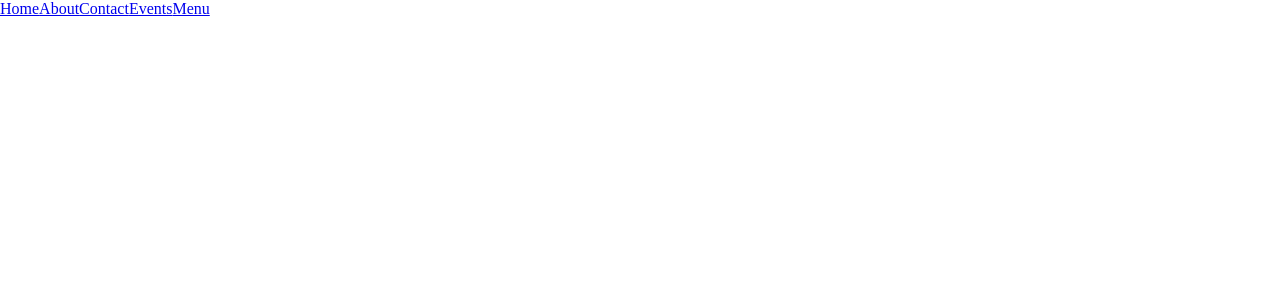
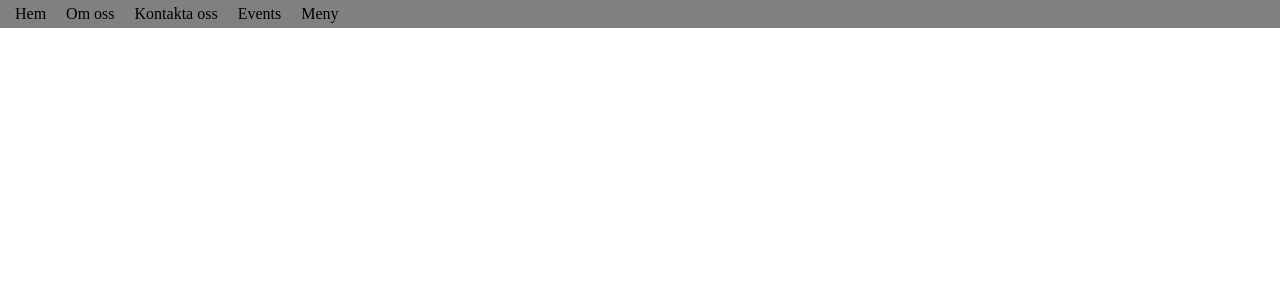
Before and after one commit to Cleanly1/gundla, a Next.js app: page /about in a window 1280 px wide. Shown: the top 300 px of the page. Built offline with nearby package versions, Linux system fonts and the light colour scheme.

Commit message:
made export deafult for pages be universal and added nav

```diff
--- a/components/layout.js
+++ b/components/layout.js
@@ -1,36 +1,26 @@
 import Link from "next/link";
 import Head from "next/head";
+import Navigation from "./navigation";
+import MobileNav from "./mobileNav";
 
-export default function Layout(props, { children }) {
+function Layout(props, { children }) {
 	return (
 		<main>
 			<Head>
 				<title>{props.title || "Gundla"}</title>
 			</Head>
-			<nav>
-				<Link href="/">
-					<a>Home</a>
-				</Link>
-				<Link href="about">
-					<a>About</a>
-				</Link>
-				<Link href="contact">
-					<a>Contact</a>
-				</Link>
-				<Link href="events">
-					<a>Events</a>
-				</Link>
-				<Link href="menu">
-					<a>Menu</a>
-				</Link>
-			</nav>
+			<Navigation />
+			<MobileNav />
 			<div>{children}</div>
 			<style jsx global>{`
 				* {
 					margin: 0;
 					padding: 0;
+					overflow: hidden;
 				}
 			`}</style>
 		</main>
 	);
 }
+
+export default Layout;
--- /dev/null
+++ b/components/mobileNav.js
@@ -0,0 +1,61 @@
+import Link from "next/link";
+import styled from "styled-components";
+
+const Nav = styled.nav`
+	display: none;
+	flex-flow: row nowrap;
+	background-color: gray;
+	padding: 5px;
+
+	& a {
+		text-decoration: none;
+		color: black;
+		margin: 0 10px;
+	}
+
+	& div {
+		display: none;
+		position: absolute;
+		flex-flow: column nowrap;
+		background-color: grey;
+		top: 0;
+		left: 100vw;
+		height: 100vh;
+		width: 100vw;
+	}
+
+	@media (max-width: 600px) {
+		display: flex;
+
+		& div {
+			display: flex;
+		}
+	}
+`;
+
+function MobileNav() {
+	return (
+		<Nav>
+			<button>|||</button>
+			<div>
+				<Link href="/">
+					<a>Hem</a>
+				</Link>
+				<Link href="about">
+					<a>Om oss</a>
+				</Link>
+				<Link href="contact">
+					<a>Kontakta oss</a>
+				</Link>
+				<Link href="events">
+					<a>Events</a>
+				</Link>
+				<Link href="menu">
+					<a>Meny</a>
+				</Link>
+			</div>
+		</Nav>
+	);
+}
+
+export default MobileNav;
--- /dev/null
+++ b/components/navigation.js
@@ -0,0 +1,43 @@
+import Link from "next/link";
+import styled from "styled-components";
+
+const Nav = styled.nav`
+	display: flex;
+	flex-flow: row nowrap;
+	background-color: gray;
+	padding: 5px;
+
+	& a {
+		text-decoration: none;
+		color: black;
+		margin: 0 10px;
+	}
+
+	@media (max-width: 600px) {
+		display: none;
+	}
+`;
+
+function Navigation() {
+	return (
+		<Nav>
+			<Link href="/">
+				<a>Hem</a>
+			</Link>
+			<Link href="about">
+				<a>Om oss</a>
+			</Link>
+			<Link href="contact">
+				<a>Kontakta oss</a>
+			</Link>
+			<Link href="events">
+				<a>Events</a>
+			</Link>
+			<Link href="menu">
+				<a>Meny</a>
+			</Link>
+		</Nav>
+	);
+}
+
+export default Navigation;
--- a/package.json
+++ b/package.json
@@ -20,8 +20,10 @@
   "homepage": "https://github.com/deinnielle/gundla#readme",
   "dependencies": {
     "contentful": "^7.14.6",
+    "dotenv": "^8.2.0",
     "next": "^9.5.2",
     "react": "^16.13.1",
-    "react-dom": "^16.13.1"
+    "react-dom": "^16.13.1",
+    "styled-components": "^5.2.0"
   }
 }
--- a/pages/about.js
+++ b/pages/about.js
@@ -1,9 +1,11 @@
 import Layout from "../components/layout";
 
-export default function About() {
+function About() {
 	return (
 		<Layout title="Om oss">
 			<div></div>
 		</Layout>
 	);
 }
+
+export default About;
--- a/pages/contact.js
+++ b/pages/contact.js
@@ -1,9 +1,11 @@
 import Layout from "../components/layout";
 
-export default function Contact() {
+function Contact() {
 	return (
 		<Layout title="Kontakt">
 			<div></div>
 		</Layout>
 	);
 }
+
+export default Contact;
--- a/pages/events.js
+++ b/pages/events.js
@@ -1,9 +1,11 @@
 import Layout from "../components/layout";
 
-export default function Events() {
+function Events() {
 	return (
 		<Layout title="Events">
 			<div></div>
 		</Layout>
 	);
 }
+
+export default Events;
--- a/pages/events/[slug].js
+++ b/pages/events/[slug].js
@@ -1,9 +1,11 @@
 import Layout from "../../components/layout";
 
-export default function Events(props) {
+function Event(props) {
 	return (
-		<Layout>
+		<Layout title={props.name}>
 			<div></div>
 		</Layout>
 	);
 }
+
+export default Event;
--- a/pages/index.js
+++ b/pages/index.js
@@ -1,8 +1,9 @@
 import { fetchEntries } from "../utils/contentfulPosts";
+import Layout from "../components/layout";
 
 function Index(props) {
 	console.log(props);
-  return <div>Index</div>;
+	return <Layout title="Gundla">Index</Layout>;
 }
 
 export default Index;
--- a/pages/menu.js
+++ b/pages/menu.js
@@ -1,9 +1,11 @@
 import Layout from "../components/layout";
 
-export default function Menu() {
+function Menu() {
 	return (
 		<Layout title="Meny">
 			<div></div>
 		</Layout>
 	);
 }
+
+export default Menu;
```
Also changed, not shown: utils/contentfulPosts.js (+4 -4 lines), 1 other file (tests, documents, lock files or other folders). Lines whose indentation alone changed are shown as unchanged.
